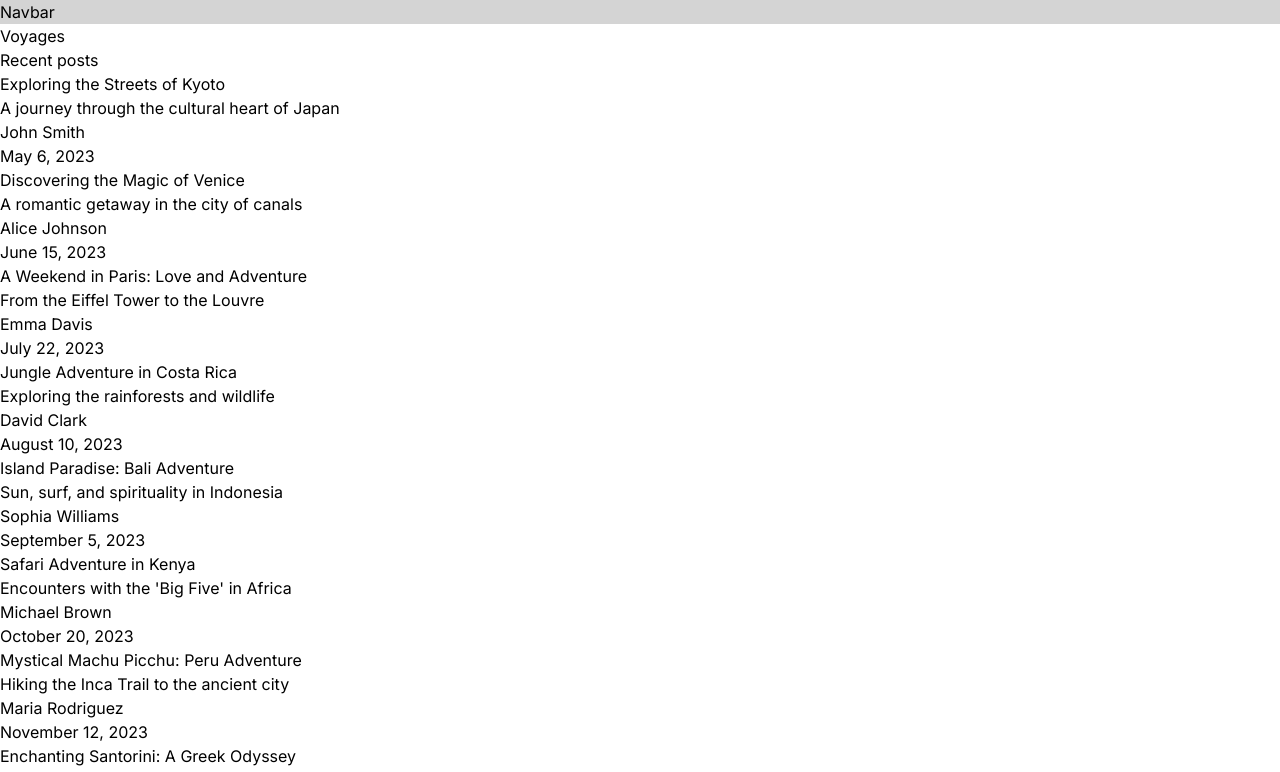
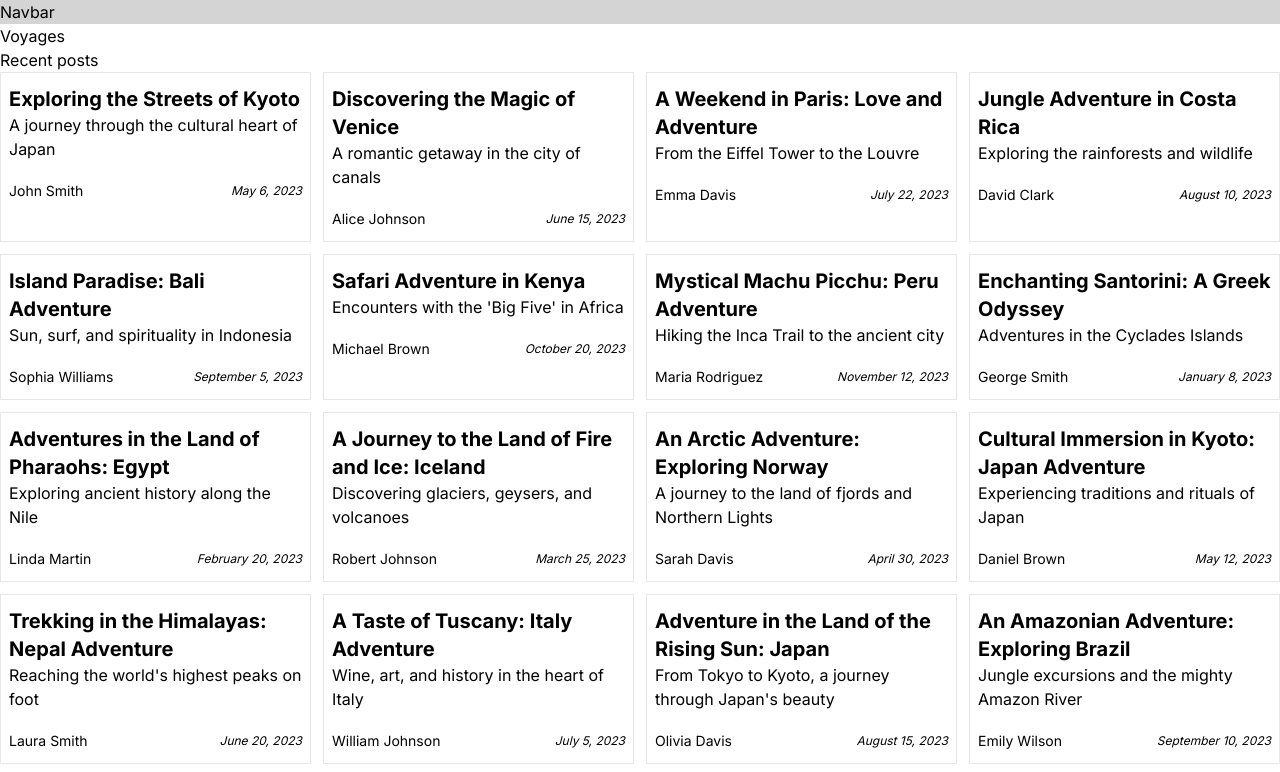
Before and after one commit to ad9311/voyages, a Next.js app: page / in a window 1280 px wide. Shown: the top 772 px of the page. Built offline with nearby package versions, Linux system fonts and the light colour scheme.

Commit message:
Add basic styles to PostList
Add horizontal padding to main tag and navbar

```diff
--- a/app/globals.css
+++ b/app/globals.css
@@ -3,5 +3,5 @@
 @tailwind utilities;
 
 main {
-  @apply mx-auto container;
+  @apply mx-auto container px-2 sm:px-0;
 }
--- a/app/layout_components/Navbar.tsx
+++ b/app/layout_components/Navbar.tsx
@@ -1,7 +1,7 @@
 function Navbar() {
   return (
     <div className="bg-neutral-300">
-      <div className="mx-auto container">Navbar</div>
+      <div className="mx-auto container px-2 sm:px-0">Navbar</div>
     </div>
   )
 }
--- a/app/posts/PostList.tsx
+++ b/app/posts/PostList.tsx
@@ -17,7 +17,7 @@ async function PostList() {
   ));
 
   return (
-    <ul>
+    <ul className="grid grid-cols-1 sm:grid-cols-3 xl:grid-cols-4 gap-3">
       {mappedPosts}
     </ul>
   )
--- a/app/posts/PostPreview.tsx
+++ b/app/posts/PostPreview.tsx
@@ -4,13 +4,15 @@ import { formatDate } from "../helpers/formatDate";
 
 function PostPreview(props: Post) {
   return (
-    <article>
+    <article className="h-full border px-2 py-3">
       <Link href={`/posts/${props.id}`}>
-        <h2>{props.title}</h2>
+        <h2 className="text-xl font-bold">{props.title}</h2>
       </Link>
       <p>{props.description}</p>
-      <p>{props.author}</p>
-      <p>{formatDate(props.publishedAt)}</p>
+      <div className="mt-5 flex items-center justify-between">
+        <p className="text-sm">{props.author}</p>
+        <p className="italic text-xs">{formatDate(props.publishedAt)}</p>
+      </div>
     </article>
   )
 }
```
